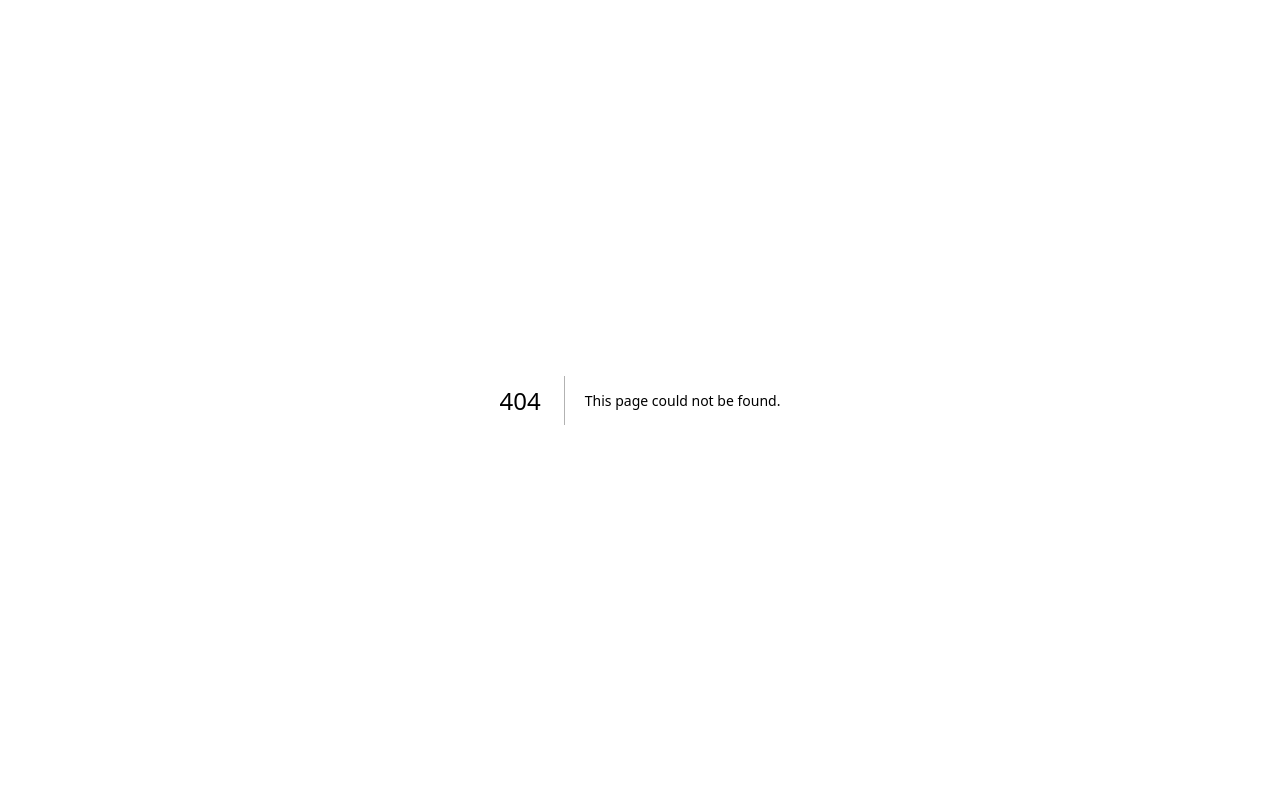
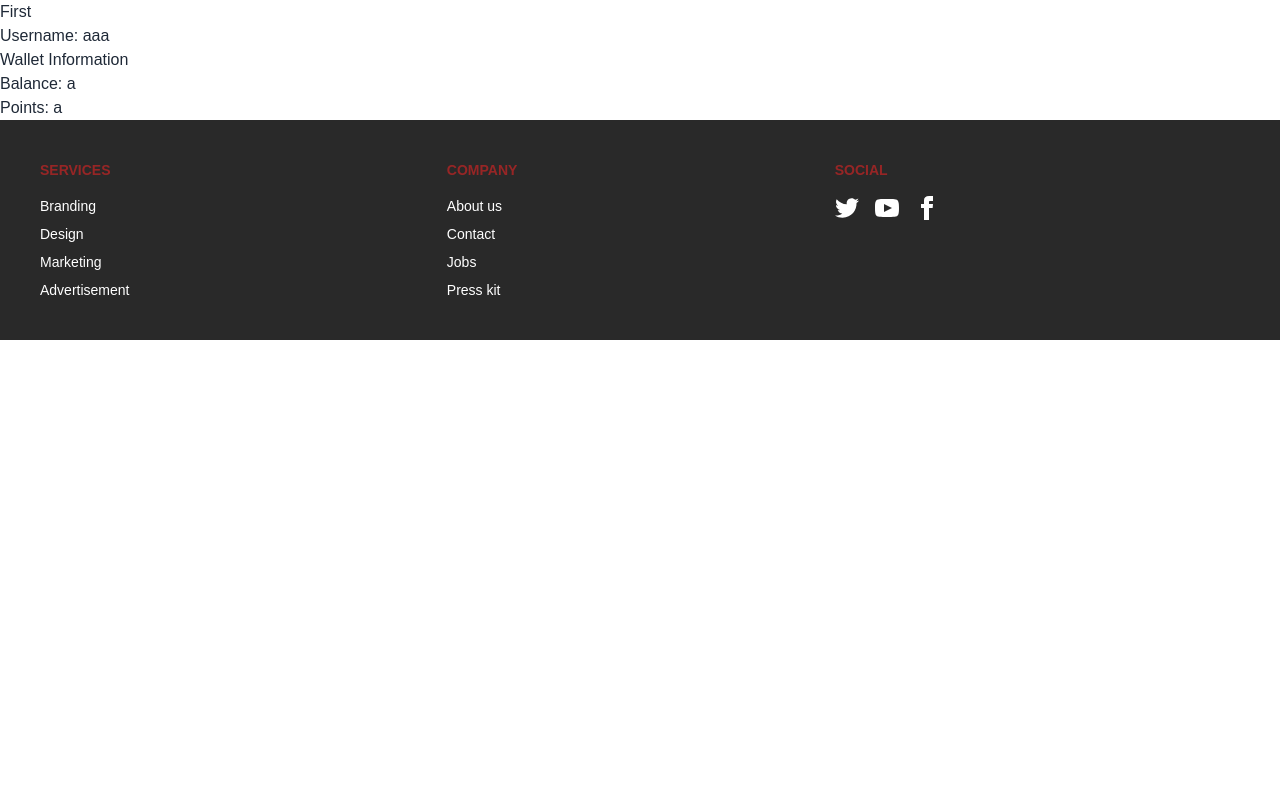
Before and after one commit to MasRfif/MiniProt, a Next.js app in the folder Web/: page /user in a window 1280 px wide. Before the commit this address had no page. Shown: the top 800 px of the page. Built offline with nearby package versions, Linux system fonts and the light colour scheme.

Commit message:
adding Profile function 50%

```diff
--- /dev/null
+++ b/Web/src/app/(page)/admin/page.tsx
@@ -0,0 +1,7 @@
+export default function adminPg() {
+  return (
+    <>
+      <h1>aaaa</h1>
+    </>
+  );
+}
--- /dev/null
+++ b/Web/src/app/(page)/user/page.tsx
@@ -0,0 +1,15 @@
+export default function UserPage() {
+  return (
+    <>
+      <div className="user-profile">
+        <h2>First </h2>
+        <p>Username: aaa</p>
+      </div>
+      <div className="wallet-info">
+        <h3>Wallet Information</h3>
+        <p>Balance: a</p>
+        <p>Points: a</p>
+      </div>
+    </>
+  );
+}
```
